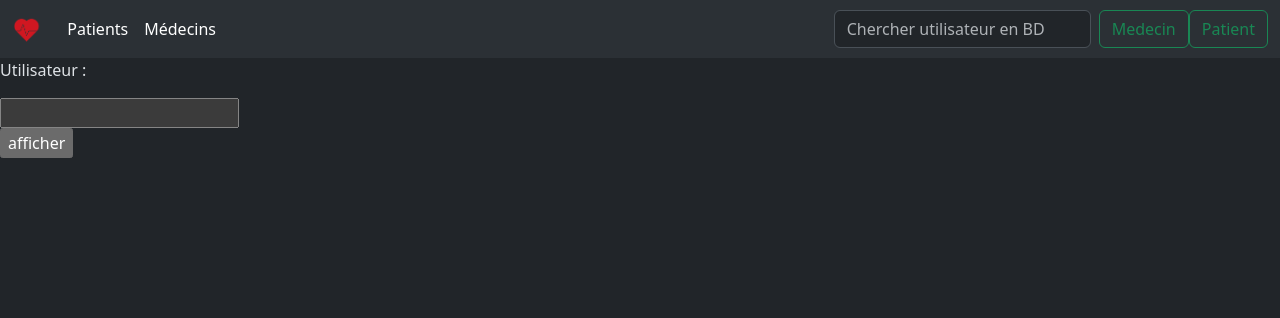
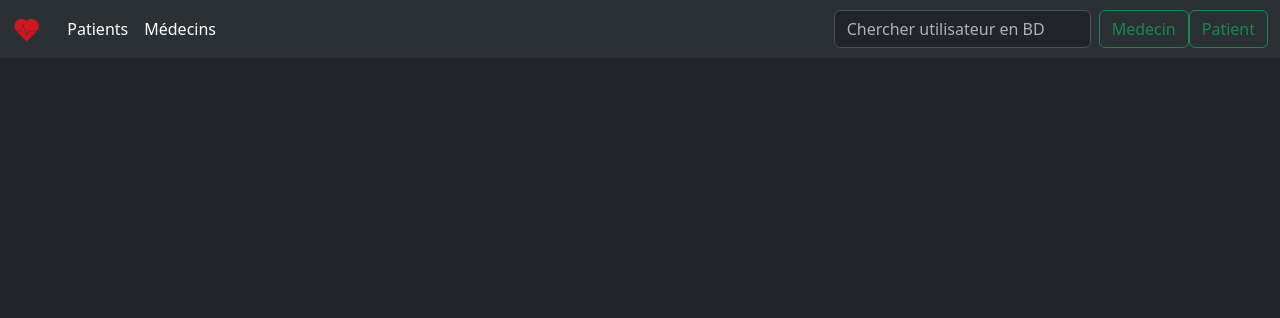
Before and after one commit to FruitPassion/gestion_cabinet, a PHP site: page / in a window 1280 px wide. Shown: the top 318 px of the page. Run offline with PHP 8.4, Linux system fonts and the light colour scheme.

Commit message:
mv recherche user/med index -> navbar

```diff
--- a/index.php
+++ b/index.php
@@ -7,12 +7,6 @@
 
 <?php include 'view/partial/nav.php'; ?>
 
-<form action="affichage.php" method="post">
-    <p>Utilisateur :</p>
-    <input type="text" name="nom_user"><br>
-    <input type="submit" value="afficher">
-</form>
-
 <?php include 'view/partial/footer.php'; ?>
 
 </html>
--- a/view/partial/nav.php
+++ b/view/partial/nav.php
@@ -15,11 +15,10 @@
                 </li>
 
             </ul>
-            <form class="d-flex" role="search">
-                <input class="form-control me-2" type="search" placeholder="Chercher utilisateur en BD" aria-label="Search">
+            <form action="affichage.php" method="post" class="d-flex" role="search">
+                <input class="form-control me-2" type="search" placeholder="Chercher utilisateur en BD" aria-label="Search" name="search">
                 <input class="btn btn-outline-success"  type="submit" value="Medecin" name="nom_med">
                 <input class="btn btn-outline-success"  type="submit" value="Patient" name="nom_user">
-
             </form>
         </div>
     </div>
```
Also changed, not shown: affichage.php (+7 -7 lines).
